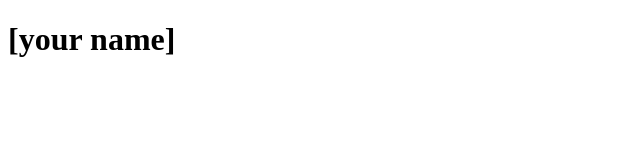
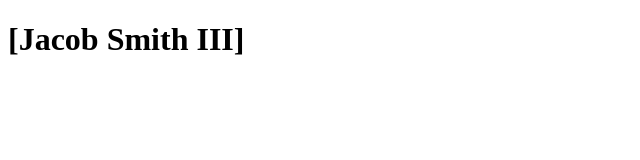
Before and after one commit to jacsmithiii/.github.io, a plain HTML site: page index.html in a window 1280 px wide. Shown: the whole page, without its empty margins (0-640 px from the left). Drawn offline with Linux system fonts and the light colour scheme.

Commit message:
Update index.html

```diff
--- a/index.html
+++ b/index.html
@@ -4,6 +4,6 @@
   <title>CSCE 190: [Jacob Smith III]</title>
 </head>
 <body>
-  <h1>[your name]</h1>
+  <h1>[Jacob Smith III]</h1>
  </body>
 </html>
```
